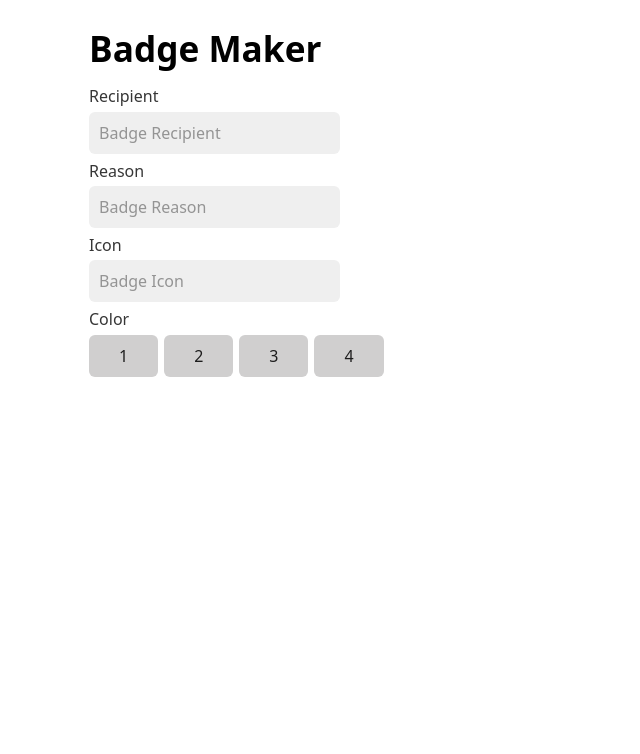
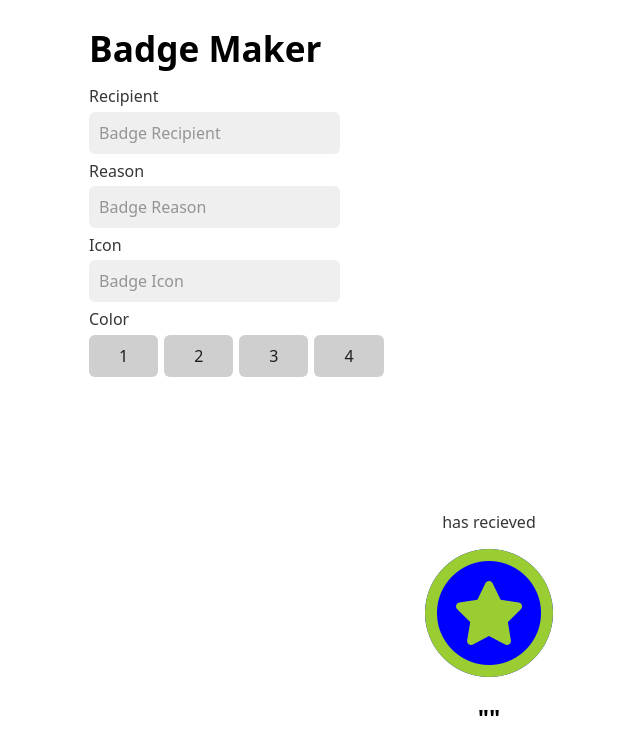
Before and after one commit to c-o-l-i-n/badge-maker, a React (Create React App) app: page / in a window 1280 px wide. Shown: the top 754 px of the page, without its empty margins (151-791 px from the left). Built offline with nearby package versions, Linux system fonts and the light colour scheme.

Commit message:
☯️ Added customizable badge

```diff
--- a/src/App.js
+++ b/src/App.js
@@ -1,5 +1,10 @@
+import { useState, useEffect } from 'react'
 import './App.css'
 import { BadgeForm } from './components/BadgeForm'
+import { BadgeArea } from './components/BadgeArea'
+
+const App = () => {
+	const root = document.documentElement
 
 	const textFields = ['recipient', 'reason', 'icon']
 	const colorCombos = [
@@ -21,11 +26,32 @@ const colorCombos = [
 		},
 	]
 
-function App() {
+	const [recipient, setRecipient] = useState('')
+	const [reason, setReason] = useState('')
+	const [icon, setIcon] = useState('star')
+
+	const onChangeColorCombo = (colorComboIndex) => {
+		const colorCombo = colorCombos[colorComboIndex]
+		root.style.setProperty('--badge-foreground-color', colorCombo.foreground)
+		root.style.setProperty('--badge-background-color', colorCombo.background)
+	}
+
+	useEffect(() => {
+		onChangeColorCombo(0)
+	})
+
 	return (
 		<>
 			<h1>Badge Maker</h1>
-			<BadgeForm textFields={textFields} colorCombos={colorCombos} />
+			<BadgeForm
+				textFields={textFields}
+				colorCombos={colorCombos}
+				onChangeRecipient={setRecipient}
+				onChangeReason={setReason}
+				onChangeIcon={setIcon}
+				onChangeColorCombo={onChangeColorCombo}
+			/>
+			<BadgeArea recipient={recipient} reason={reason} icon={icon} />
 		</>
 	)
 }
--- /dev/null
+++ b/src/components/Badge.js
@@ -0,0 +1,16 @@
+export const Badge = ({ icon }) => {
+	return (
+		<div className='fa-stack fa-4x badge'>
+			<i className='fa fa-circle fa-stack-2x badge-background'></i>
+			<i className='fa fa-circle-o fa-stack-2x badge-foreground'></i>
+			<i
+				id='icon'
+				className={`fas fa-${icon} fa-stack-1x badge-foreground`}
+			></i>
+		</div>
+	)
+}
+
+Badge.defaultProps = {
+	icon: 'star',
+}
--- /dev/null
+++ b/src/components/BadgeArea.js
@@ -0,0 +1,18 @@
+import { Badge } from './Badge'
+
+export const BadgeArea = ({ recipient, reason, icon }) => {
+	return (
+		<div id='badge-area'>
+			<h1>{recipient}</h1>
+			<p>has recieved</p>
+			<Badge icon={icon} />
+			<h2 className='caplitalized'>"{reason}"</h2>
+		</div>
+	)
+}
+
+BadgeArea.defaultProps = {
+	recipient: 'Colin',
+	reason: 'created a react app',
+	icon: 'star',
+}
--- a/src/components/BadgeForm.js
+++ b/src/components/BadgeForm.js
@@ -1,17 +1,27 @@
 import { TextField } from './TextField'
 import { ColorButtons } from './ColorButtons'
 
-export const BadgeForm = ({ textFields, colorCombos }) => {
+export const BadgeForm = ({
+	colorCombos,
+	onChangeRecipient,
+	onChangeReason,
+	onChangeIcon,
+	onChangeColorCombo,
+}) => {
 	return (
 		<form
 			onSubmit={(e) => {
 				e.preventDefault()
 			}}
 		>
-			{textFields.map((textField) => (
-				<TextField name={textField} />
-			))}
-			<ColorButtons colorCombos={colorCombos} />
+			<TextField name='recipient' onType={onChangeRecipient} />
+			<TextField name='reason' onType={onChangeReason} />
+			<TextField name='icon' onType={onChangeIcon} />
+
+			<ColorButtons
+				colorCombos={colorCombos}
+				onChangeColorCombo={onChangeColorCombo}
+			/>
 		</form>
 	)
 }
--- a/src/components/ColorButton.js
+++ b/src/components/ColorButton.js
@@ -1,3 +1,11 @@
-export const ColorButton = ({ text, foreground, background }) => {
-	return <button>{text}</button>
+export const ColorButton = ({ index, onChangeColorCombo }) => {
+	return (
+		<button
+			onClick={() => {
+				onChangeColorCombo(index)
+			}}
+		>
+			{index + 1}
+		</button>
+	)
 }
--- a/src/components/ColorButtons.js
+++ b/src/components/ColorButtons.js
@@ -1,15 +1,15 @@
 import { ColorButton } from './ColorButton'
 
-export const ColorButtons = ({ colorCombos }) => {
+export const ColorButtons = ({ colorCombos, onChangeColorCombo }) => {
 	return (
 		<>
 			<label>Color</label>
 			<br />
 			{colorCombos.map((colorCombo, index) => (
 				<ColorButton
-					text={index + 1}
-					foreground={colorCombo.foreground}
-					background={colorCombo.background}
+					key={index}
+					index={index}
+					onChangeColorCombo={onChangeColorCombo}
 				/>
 			))}
 		</>
--- a/src/components/TextField.js
+++ b/src/components/TextField.js
@@ -1,4 +1,4 @@
-export const TextField = ({ name }) => {
+export const TextField = ({ name, onType }) => {
 	const nameCapitalized = capitalize(name)
 	return (
 		<>
@@ -8,6 +8,9 @@ export const TextField = ({ name }) => {
 				type='text'
 				name={name}
 				placeholder={`Badge ${nameCapitalized}`}
+				onInput={(e) => {
+					onType(e.target.value)
+				}}
 			/>
 		</>
 	)
```
Lines whose indentation alone changed are shown as unchanged.
